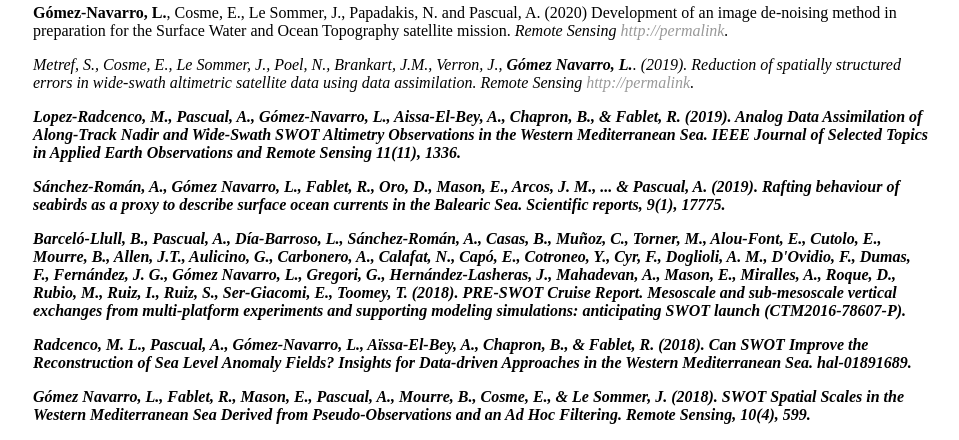
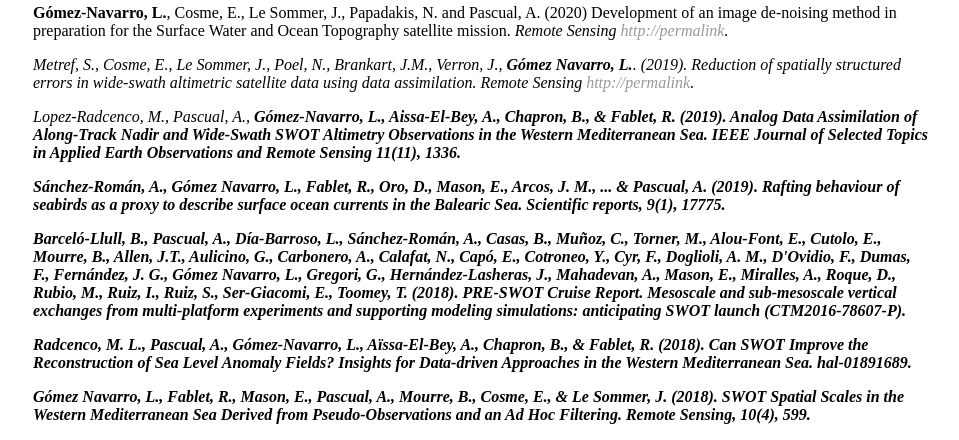
Before and after one commit to LauraGomezNavarro/LauraGomezNavarro.github.io, a Jekyll site: the page built from cv/index.html, in a window 1280 px wide. Shown: the part 431-871 px from the top of the page, without its empty margins (159-1118 px from the left). Built offline with Jekyll 4.4.1, drawn with Linux system fonts in a browser that asks for light colours.

Commit message:
Update index.html

```diff
--- a/cv/index.html
+++ b/cv/index.html
@@ -23,13 +23,13 @@
 
 					<p>Metref, S., Cosme, E., Le Sommer, J., Poel, N., Brankart, J.M., Verron, J., <strong>Gómez Navarro, L.</strong>. (2019). Reduction of spatially structured errors in wide-swath altimetric satellite data using data assimilation. <em>Remote Sensing<em> <a href="#">http://permalink</a>.
 
-					<p><strong>Lopez-Radcenco, M., Pascual, A., Gómez-Navarro, L., Aissa-El-Bey, A., Chapron, B., & Fablet, R. (2019). Analog Data Assimilation of Along-Track Nadir and Wide-Swath SWOT Altimetry Observations in the Western Mediterranean Sea. <em>IEEE Journal of Selected Topics in Applied Earth Observations and Remote Sensing<em> 11(11), 1336.
+					<p>Lopez-Radcenco, M., Pascual, A., <strong>Gómez-Navarro, L.<strong>, Aissa-El-Bey, A., Chapron, B., & Fablet, R. (2019). Analog Data Assimilation of Along-Track Nadir and Wide-Swath SWOT Altimetry Observations in the Western Mediterranean Sea. <em>IEEE Journal of Selected Topics in Applied Earth Observations and Remote Sensing<em> 11(11), 1336.
 
 					<p>Sánchez-Román, A., <strong>Gómez Navarro, L.</strong>, Fablet, R., Oro, D., Mason, E., Arcos, J. M., ... & Pascual, A. (2019). Rafting behaviour of seabirds as a proxy to describe surface ocean currents in the Balearic Sea. <em>Scientific reports<em>, 9(1), 17775.
 
-					<p>Barceló-Llull, B., Pascual, A., Día-Barroso, L., Sánchez-Román, A., Casas, B., Muñoz, C., Torner, M., Alou-Font, E., Cutolo, E., Mourre, B., Allen, J.T., Aulicino, G., Carbonero, A., Calafat, N., Capó, E., Cotroneo, Y., Cyr, F., Doglioli, A. M., D'Ovidio, F., Dumas, F., Fernández, J. G., Gómez Navarro, L., Gregori, G., Hernández-Lasheras, J., Mahadevan, A., Mason, E., Miralles, A., Roque, D., Rubio, M., Ruiz, I., Ruiz, S., Ser-Giacomi, E., Toomey, T. (2018). PRE-SWOT Cruise Report. Mesoscale and sub-mesoscale vertical exchanges from multi-platform experiments and supporting modeling simulations: anticipating SWOT launch (CTM2016-78607-P).
+					<p>Barceló-Llull, B., Pascual, A., Día-Barroso, L., Sánchez-Román, A., Casas, B., Muñoz, C., Torner, M., Alou-Font, E., Cutolo, E., Mourre, B., Allen, J.T., Aulicino, G., Carbonero, A., Calafat, N., Capó, E., Cotroneo, Y., Cyr, F., Doglioli, A. M., D'Ovidio, F., Dumas, F., Fernández, J. G., <strong>Gómez Navarro, L.<strong>, Gregori, G., Hernández-Lasheras, J., Mahadevan, A., Mason, E., Miralles, A., Roque, D., Rubio, M., Ruiz, I., Ruiz, S., Ser-Giacomi, E., Toomey, T. (2018). PRE-SWOT Cruise Report. Mesoscale and sub-mesoscale vertical exchanges from multi-platform experiments and supporting modeling simulations: anticipating SWOT launch (CTM2016-78607-P).
 
-					<p>Radcenco, M. L., Pascual, A., Gómez-Navarro, L., Aïssa-El-Bey, A., Chapron, B., & Fablet, R. (2018). Can SWOT Improve the Reconstruction of Sea Level Anomaly Fields? Insights for Data-driven Approaches in the Western Mediterranean Sea. hal-01891689.
+					<p>Radcenco, M. L., Pascual, A., <strong>Gómez-Navarro, L.<strong>, Aïssa-El-Bey, A., Chapron, B., & Fablet, R. (2018). Can SWOT Improve the Reconstruction of Sea Level Anomaly Fields? Insights for Data-driven Approaches in the Western Mediterranean Sea. hal-01891689.
 
 					<p><strong>Gómez Navarro, L.</strong>, Fablet, R., Mason, E., Pascual, A., Mourre, B., Cosme, E., & Le Sommer, J. (2018). SWOT Spatial Scales in the Western Mediterranean Sea Derived from Pseudo-Observations and an Ad Hoc Filtering. <em>Remote Sensing<em>, 10(4), 599.
 
```
